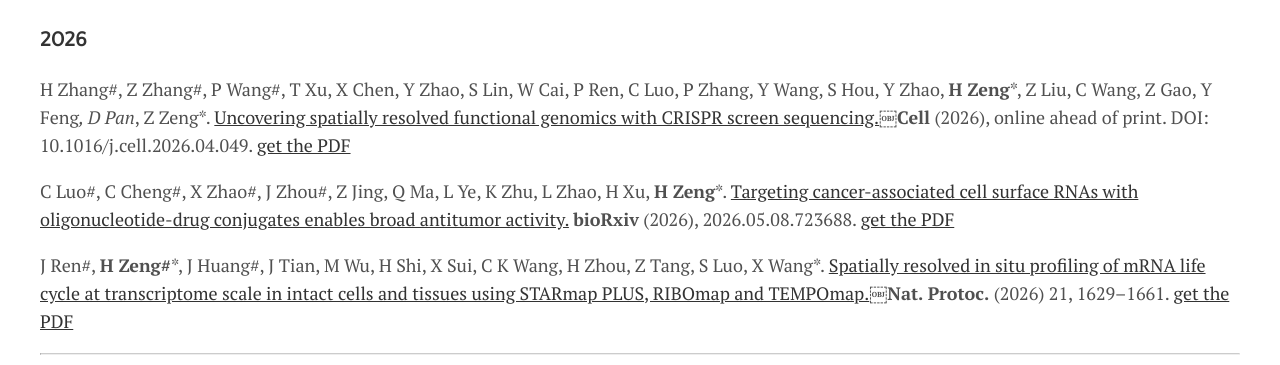
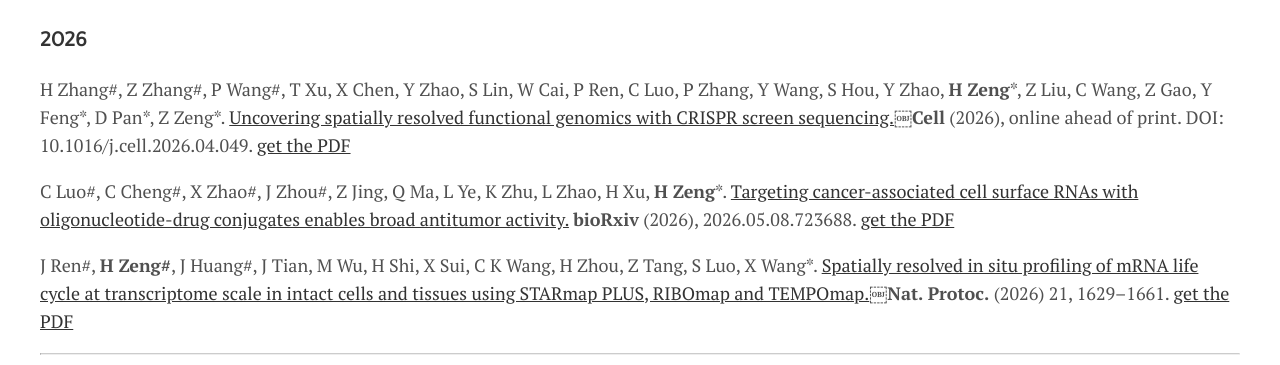
Before and after one commit to ZenghuPKU/zenghupku.github.io, a Jekyll site: the page built from menu/publications.md, in a window 1280 px wide. Shown: the part 258-623 px from the top of the page. Built offline with Jekyll 4.4.1, drawn with Linux system fonts in a browser that asks for light colours.

Commit message:
Update publications.md

```diff
--- a/menu/publications.md
+++ b/menu/publications.md
@@ -7,11 +7,11 @@
 <h1 align="center">Publications</h1>
 ### 2026
 
-H Zhang#, Z Zhang#, P Wang#, T Xu, X Chen, Y Zhao, S Lin, W Cai, P Ren, C Luo, P Zhang, Y Wang, S Hou, Y Zhao, **H Zeng**\*, Z Liu, C Wang, Z Gao, Y Feng*, D Pan*, Z Zeng*. [Uncovering spatially resolved functional genomics with CRISPR screen sequencing.](https://www.sciencedirect.com/science/article/pii/S0092867426005167)￼**Cell** (2026), online ahead of print. DOI: 10.1016/j.cell.2026.04.049. [get the PDF]({{ site.url }}/assets/2026cell.pdf)
+H Zhang#, Z Zhang#, P Wang#, T Xu, X Chen, Y Zhao, S Lin, W Cai, P Ren, C Luo, P Zhang, Y Wang, S Hou, Y Zhao, **H Zeng**\*, Z Liu, C Wang, Z Gao, Y Feng\*, D Pan\*, Z Zeng\*. [Uncovering spatially resolved functional genomics with CRISPR screen sequencing.](https://www.sciencedirect.com/science/article/pii/S0092867426005167)￼**Cell** (2026), online ahead of print. DOI: 10.1016/j.cell.2026.04.049. [get the PDF]({{ site.url }}/assets/2026cell.pdf)
 
 C Luo#, C Cheng#, X Zhao#, J Zhou#, Z Jing, Q Ma, L Ye, K Zhu, L Zhao, H Xu, **H Zeng**\*. [Targeting cancer-associated cell surface RNAs with oligonucleotide-drug conjugates enables broad antitumor activity.](https://www.biorxiv.org/content/10.64898/2026.05.08.723688v1) **bioRxiv** (2026), 2026.05.08.723688. [get the PDF]({{ site.url }}/assets/2026biorxiv.pdf)
 
-J Ren#, **H Zeng#**\*, J Huang#, J Tian, M Wu, H Shi, X Sui, C K Wang, H Zhou, Z Tang, S Luo, X Wang*. [Spatially resolved in situ profiling of mRNA life cycle at transcriptome scale in intact cells and tissues using STARmap PLUS, RIBOmap and TEMPOmap.](https://www.nature.com/articles/s41596-025-01248-3)￼**Nat. Protoc.** (2026) 21, 1629–1661. [get the PDF]({{ site.url }}/assets/2026natureprotocols.pdf)
+J Ren#, **H Zeng#**, J Huang#, J Tian, M Wu, H Shi, X Sui, C K Wang, H Zhou, Z Tang, S Luo, X Wang\*. [Spatially resolved in situ profiling of mRNA life cycle at transcriptome scale in intact cells and tissues using STARmap PLUS, RIBOmap and TEMPOmap.](https://www.nature.com/articles/s41596-025-01248-3)￼**Nat. Protoc.** (2026) 21, 1629–1661. [get the PDF]({{ site.url }}/assets/2026natureprotocols.pdf)
 
 ---
 
```
